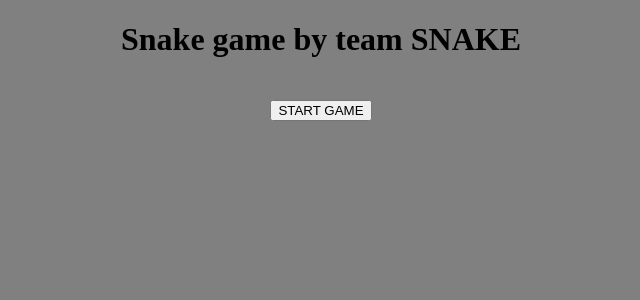
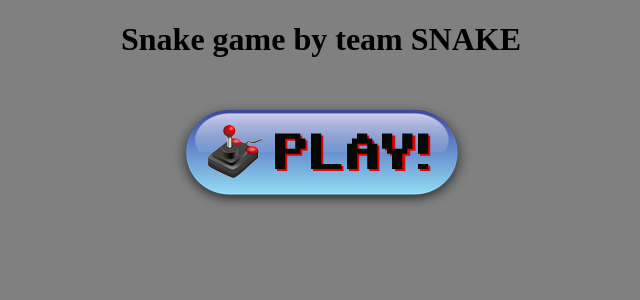
Before and after one commit to rolandgonczi/CodeCool-snakeGAME-JS, a Flask app: page / in a window 1280 px wide. Shown: the top 300 px of the page, without its empty margins (319-959 px from the left). Run offline with Flask 2, Linux system fonts and the light colour scheme; some web fonts are replaced.

Commit message:
css and score plus a game button

```diff
--- a/static/snake.js
+++ b/static/snake.js
@@ -74,6 +74,7 @@ function drawGame() {
         let snakeTail = document.getElementById(String(tailX) + "," + String(tailY));
         let headX = snake[0].coordinateX;
         let headY = snake[0].coordinateY;
+        document.getElementById('score').textContent = 'Score: ' + String(snake.length-5);
 
         if( direction == "left" ) headX--;
         else if( direction == "up" ) headY--;
--- a/static/snake_style.css
+++ b/static/snake_style.css
@@ -40,3 +40,21 @@ td  {
 .food {
     background-color: red;
 }
+
+.title {
+    font-family: '8BITWONDERNominal';
+    font-weight: normal;
+    font-style: normal;
+    text-align: center;
+}
+
+#score {
+
+}
+
+button {
+    background-color: transparent;
+    border: none;
+    outline: none;
+    overflow: hidden;
+}
--- a/templates/snakeGame_TW.html
+++ b/templates/snakeGame_TW.html
@@ -4,11 +4,17 @@
     <meta charset="UTF-8">
     <title>Snake Game</title>
     <link type="text/css" rel="stylesheet" href="../static/snake_style.css">
+    <link rel="stylesheet" media="screen" href="https://fontlibrary.org/face/8bit-wonder" type="text/css"/>
     <script src="../static/snake.js" defer></script>
 </head>
     <div class="title">
-        <h1 id="gametitle">Snake game by team SNAKE</h1>
-        <button class="startgame-button" id="start-game">START GAME</button>
+        <table>
+            <h1 id="gametitle">Snake game by team SNAKE</h1>
+            <button class="startgame-button" id="start-game"><img src="https://www.dosgamers.com/images/play_button.png" > </button>
+            <tr>
+                <td id="score"></td>
+            </tr>
+        </table>
     </div>
 <body>
     <div id="container">
```
Also changed, not shown: static/images/play_button.png (added).
